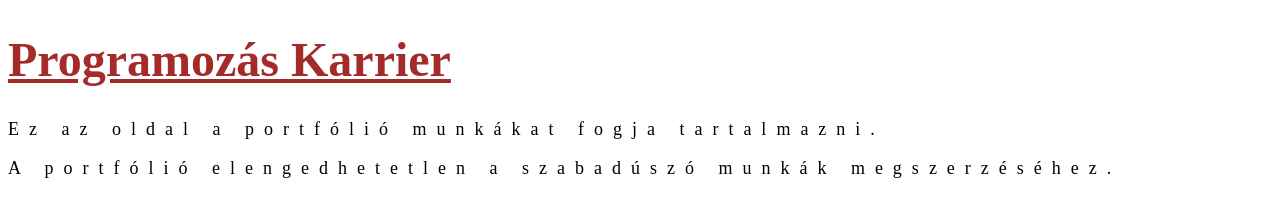
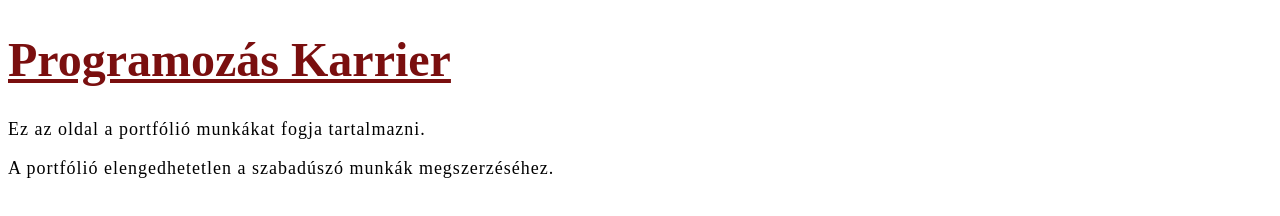
Before and after one commit to juhaszpeszter/portfolio-oldal, a plain HTML site: page portfolio2.0/index2.html in a window 1280 px wide. Drawn offline with Linux system fonts and the light colour scheme.

Commit message:
h1 szín megváltoztatása

```diff
--- a/portfolio2.0/css/styles.css
+++ b/portfolio2.0/css/styles.css
@@ -3,12 +3,12 @@ html{
 }
 
 h1 {
-    color: brown;
+    color: rgb(122, 15, 15);
     text-decoration: underline;
     font-size: 4.8rem;
 }
 
 p {
     font-size: 1.8rem;
-    letter-spacing: 1rem;
+    letter-spacing: 1px;
 }
```
